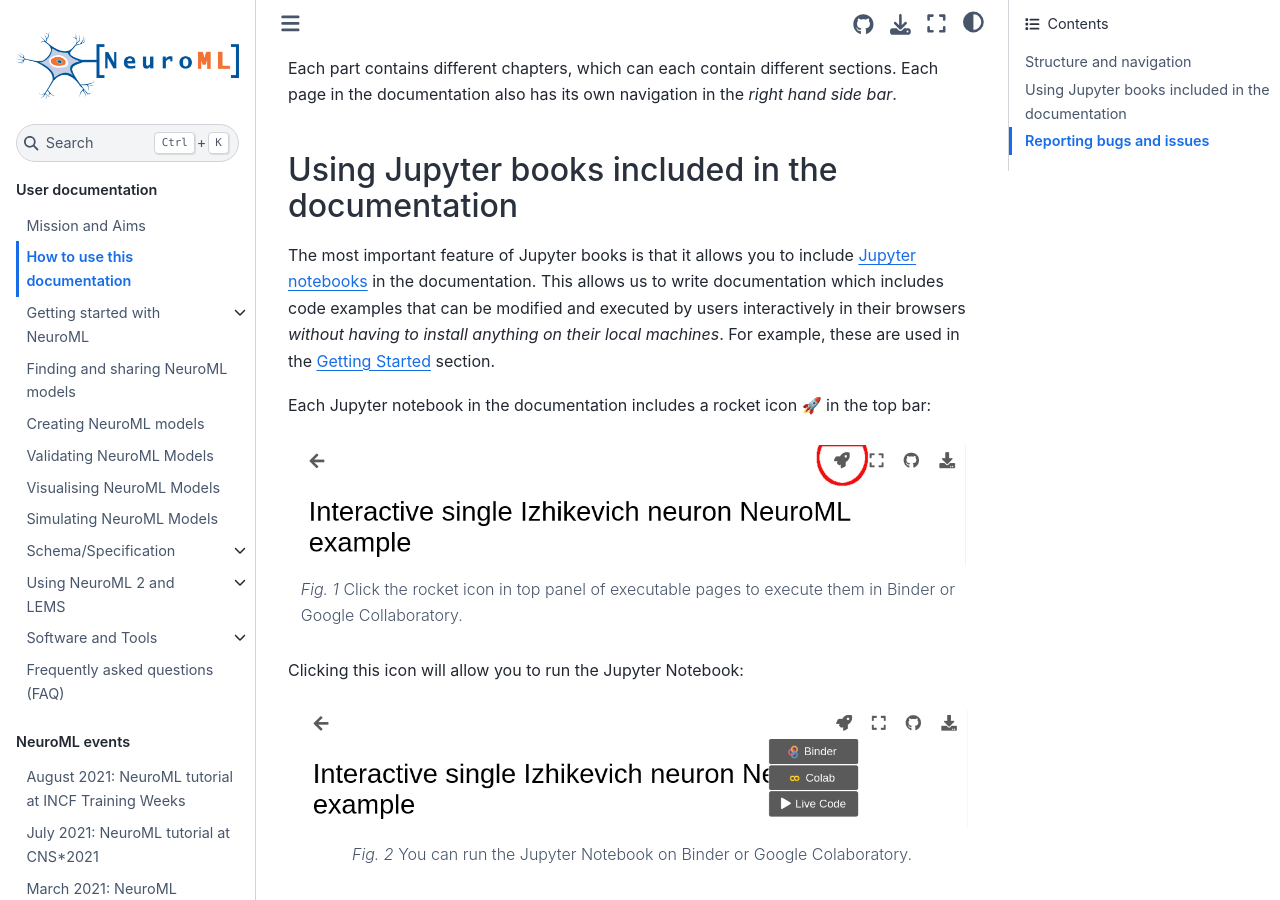
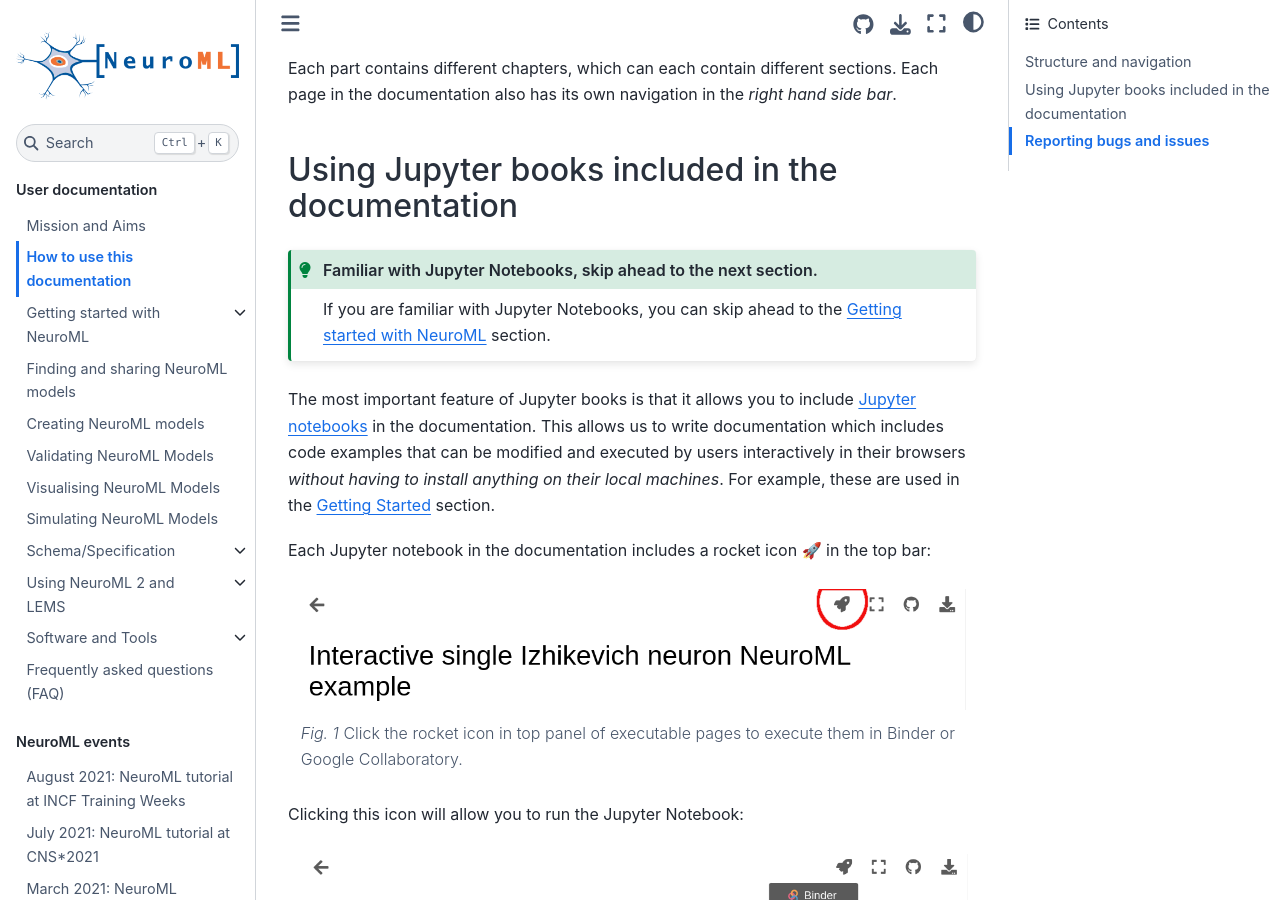
Before and after one commit to NeuroML/Documentation, a Jupyter Book: the page built from source/Userdocs/Usage.md, in a window 1280 px wide and 900 px high, scrolled down 689 px. Built offline with Jupyter Book 1.0.4 settings and Sphinx 7.4.7 and the Sphinx Book theme 1.1.4, drawn with Linux system fonts in a browser that asks for light colours.

Commit message:
feat: add notes to all notebooks

````diff
--- a/source/Userdocs/Usage.md
+++ b/source/Userdocs/Usage.md
@@ -27,6 +27,11 @@
 
 (userdocs:usage:jupyterbooks)=
 ## Using Jupyter books included in the documentation
+```{admonition} Familiar with Jupyter Notebooks, skip ahead to the next section.
+:class: tip
+If you are familiar with Jupyter Notebooks, you can skip ahead to the {ref}`Getting started with NeuroML <userdocs:getting_started_neuroml>` section.
+```
+
 
 The most important feature of Jupyter books is that it allows you to include [Jupyter notebooks](https://jupyter-notebook.readthedocs.io/en/stable/notebook.html) in the documentation.
 This allows us to write documentation which includes code examples that can be modified and executed by users interactively in their browsers *without having to install anything on their local machines*.
````
Also changed, not shown: source/Userdocs/NML2_examples/HH_single_compartment.ipynb, source/Userdocs/NML2_examples/IzhikevichNetwork.ipynb, source/Userdocs/NML2_examples/OLM.ipynb, source/Userdocs/NML2_examples/SingleNeuron.ipynb.
